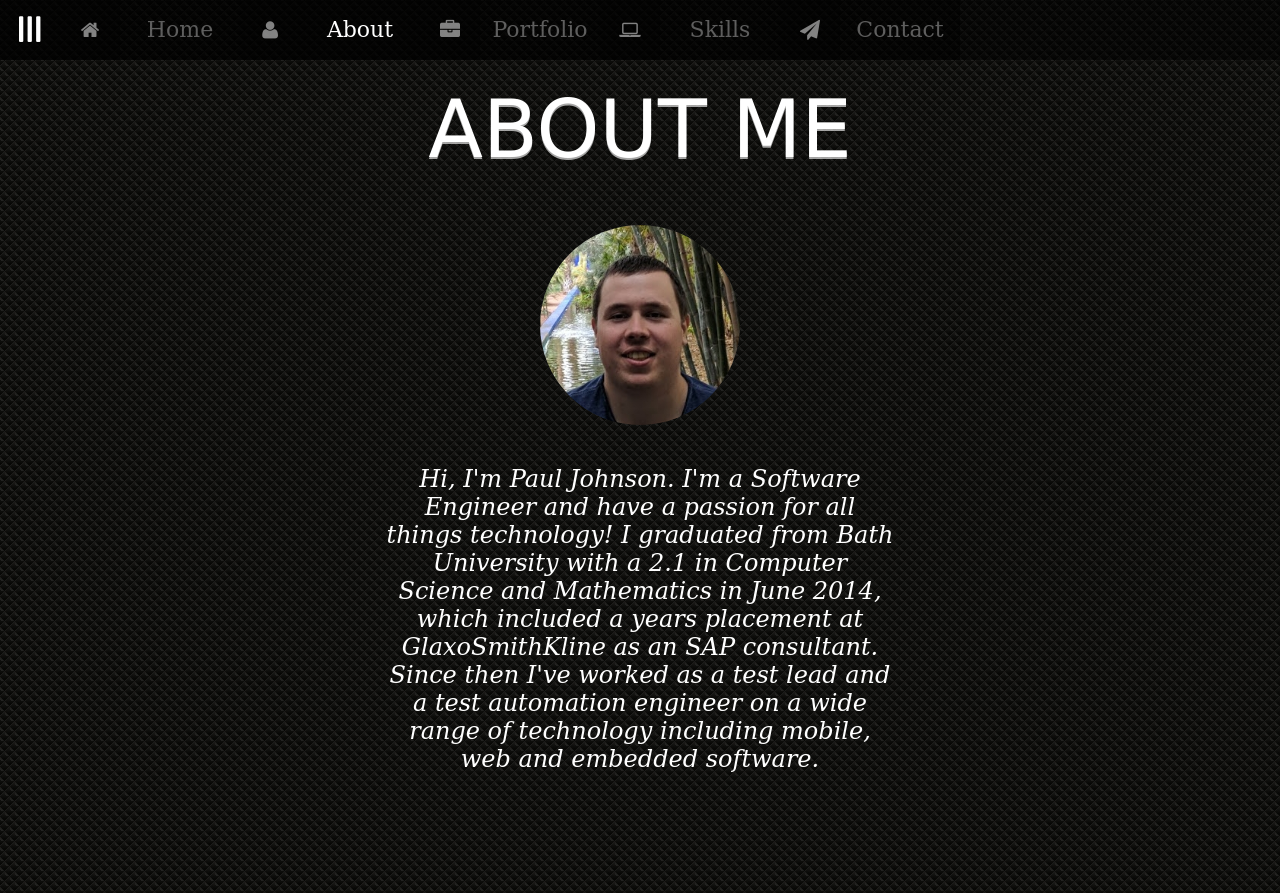
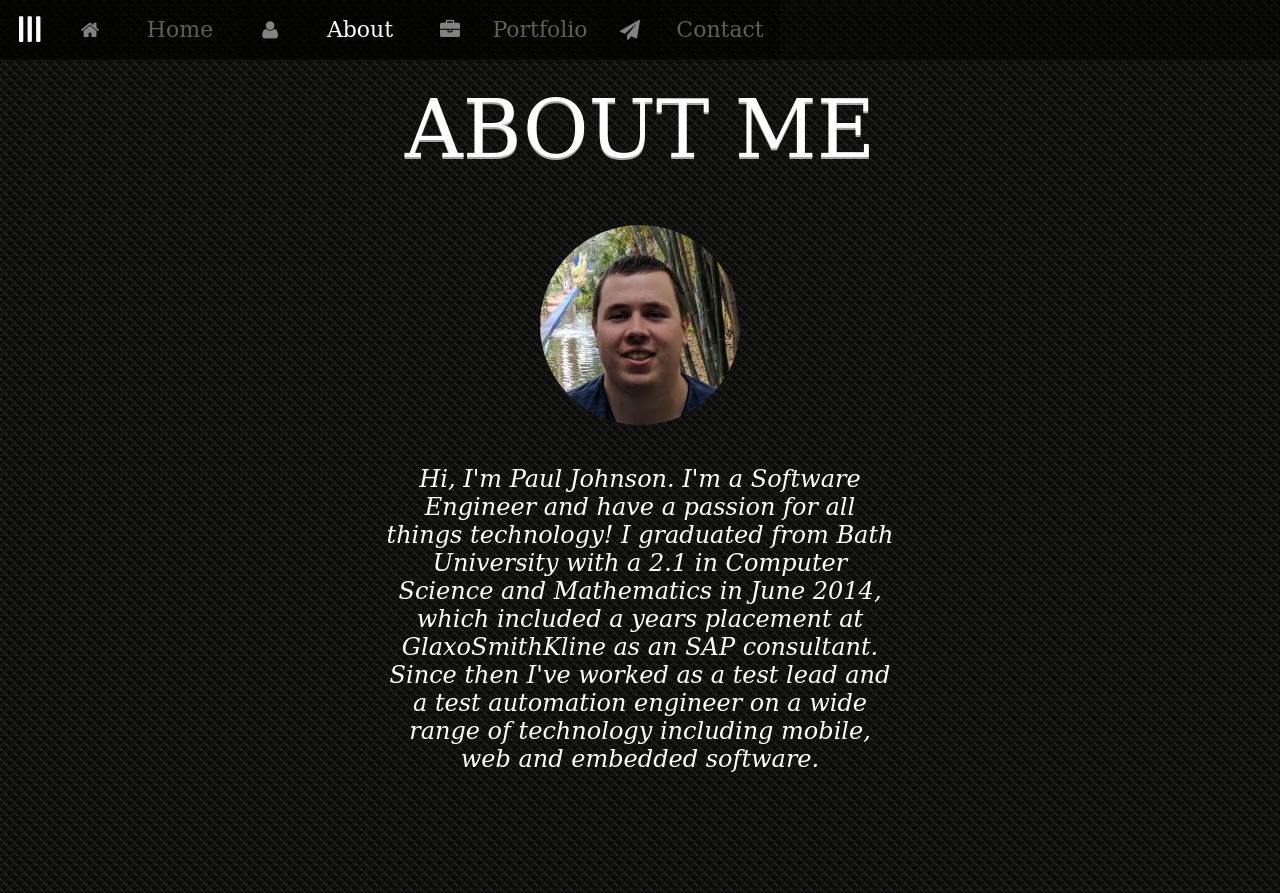
Before and after one commit to paulsjohnson91/paulsjohnson91.github.io, a plain HTML site: page about.html in a window 1280 px wide. Shown: the top 893 px of the page. Drawn offline with Linux system fonts and the light colour scheme; a web font is replaced by a local one.

Commit message:
New Branch change heading

```diff
--- a/about.html
+++ b/about.html
@@ -76,10 +76,7 @@
 				</li>
 				<li class="active">
 					<a href="blog.html">
-						<ul>
-							<li><i class="fa fa-laptop"></i></li>
-							<li><span>Skills</span></li>
-						</ul>
+
 					</a>
 				</li>
 				<li class="active">
--- a/css/expanding.css
+++ b/css/expanding.css
@@ -73,7 +73,7 @@ body {
 
 .topbox h1{
 	padding:0 0 40px 0;
-	font-family: 'Indie Flower', cursive; font-weight:normal;
+	font-family: 'DejaVu Serif'; font-weight:normal;
 	color:#fff;
 	margin:0 0 15px 0;
 	font-size:80px;
```
